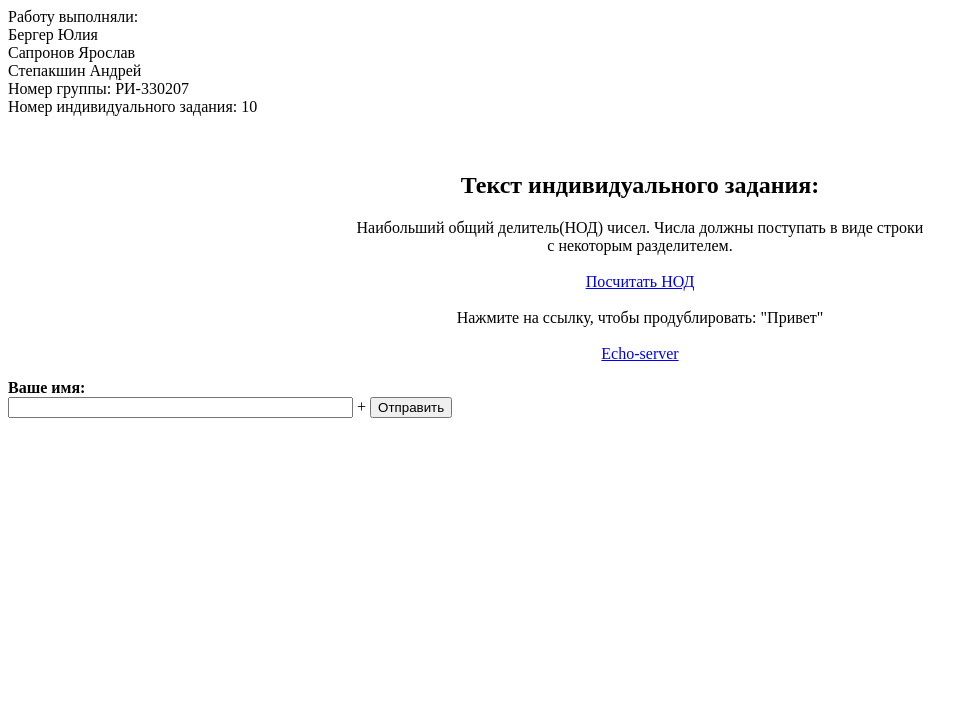
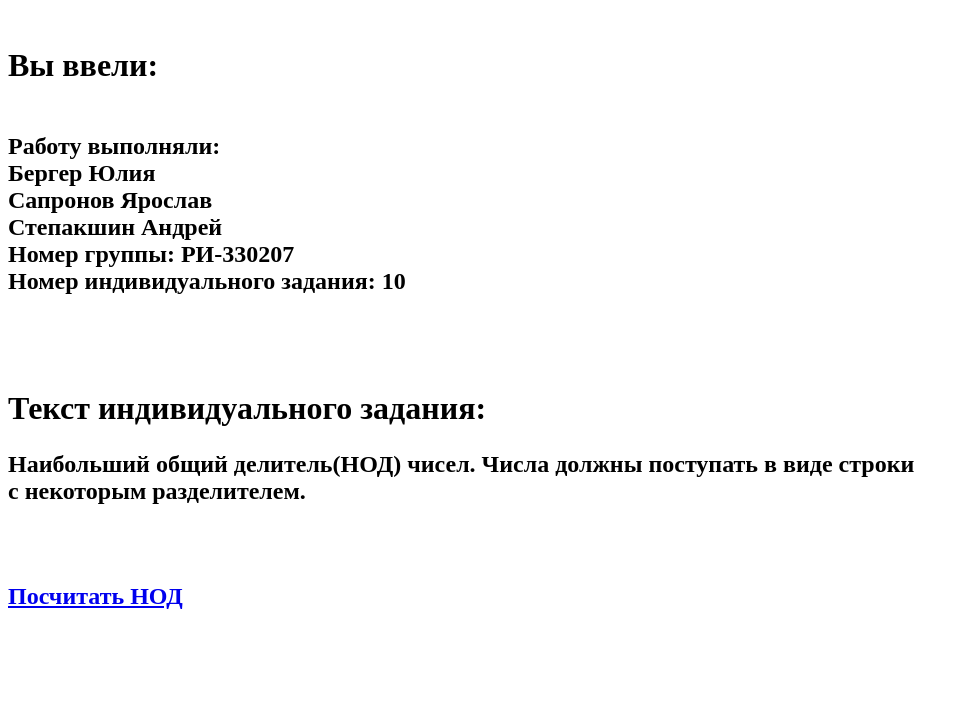
Before and after one commit to an-st-u/JavaTest, a plain HTML site: page lab3/index.html in a window 1280 px wide. Shown: the whole page, without its empty margins (0-978 px from the left). Drawn offline with Linux system fonts and the light colour scheme.

Commit message:
Update index.html

```diff
--- a/lab3/index.html
+++ b/lab3/index.html
@@ -1,19 +1,38 @@
-Работу выполняли:
+<!DOCTYPE html>
+<html>
+<head>
+<link rel="shortcut icon" href="/favicon.ico" type="image/x-icon" />
+<link rel="stylesheet" type="text/css" href="/css/example.css"  />
+<title>Группа 207</title>
+</head>
+
+<body>
+<div  id="backs">
+
+<br>
+<h1>Вы ввели: </h1>
+<h2>
+<br>Работу выполняли:
 <br> Бергер Юлия
 <br> Сапронов Ярослав
 <br>Степакшин Андрей
 <br>Номер группы: РИ-330207
 <br>Номер индивидуального задания: 10
+</h2>
 <br><br><br>
-<div align="center"><h2>Текст индивидуального задания:</h2>
-Наибольший общий делитель(НОД) чисел. Числа должны поступать в виде строки
-<br> с некоторым разделителем.
-<br><br><a href="/NOD/">Посчитать НОД</a>
-<br><br>Нажмите на ссылку, чтобы продублировать: "Привет"
-<br><br><a href=\"/Привет\">Echo-server</a>
+
+<div  id="osnova">
+<h1>Текст индивидуального задания:</h1>
+<h2>
+<p>Наибольший общий делитель(НОД) чисел. Числа должны поступать в виде строки
+<br> с некоторым разделителем.</p>
+<br><br><a href="/NOD.html/">Посчитать НОД</a>
+</h2>
 </div>
+<br> <br> <br> <br>
+</div>
+<div id="bot" align="right"><img src="/logo.png" alt=""></div>
 
-<form name="test" method="post" action="smth.js">
-<p><b>Ваше имя:</b><br>
-<input type="text" size="40"> +
-<input type="submit" value="Отправить"></p></form>
+
+</body>
+</html>
```
